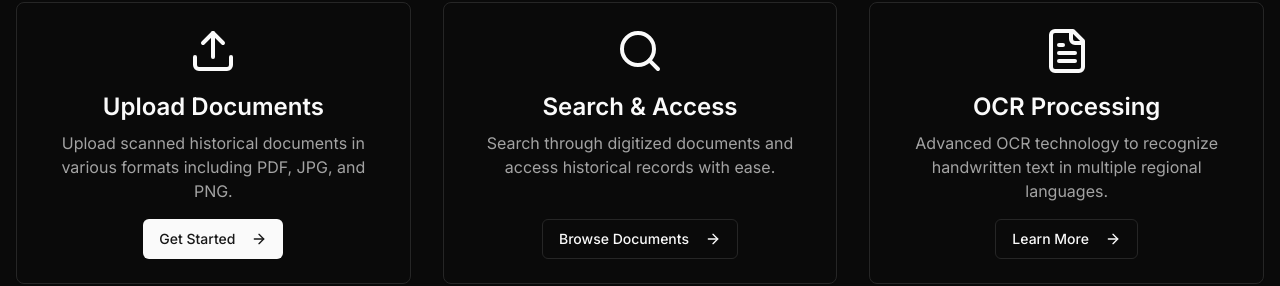
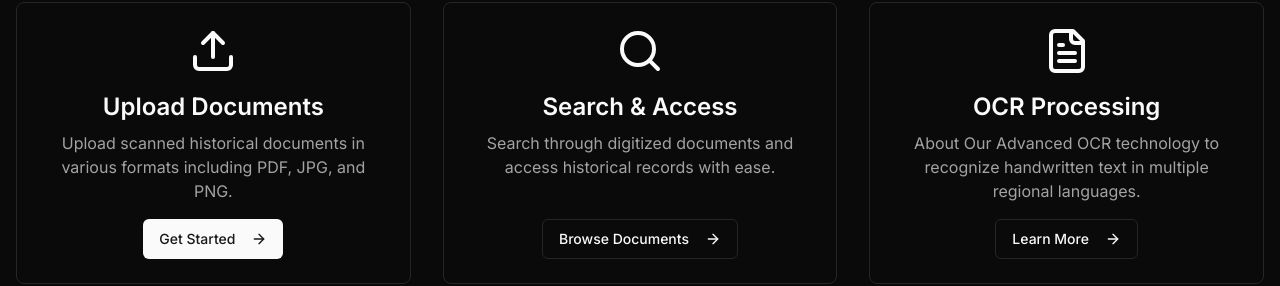
Before and after one commit to Vickydmt/ocrtxt, a Next.js app: page / in a window 1280 px wide. Shown: the part 271-557 px from the top of the page. Built offline with nearby package versions, Linux system fonts and the light colour scheme; no server answers.

Commit message:
Update page.tsx

```diff
--- a/app/page.tsx
+++ b/app/page.tsx
@@ -48,7 +48,7 @@ export default function Home() {
           <FileText className="h-12 w-12 mb-4 text-primary" />
           <h2 className="text-2xl font-semibold mb-2">OCR Processing</h2>
           <p className="text-muted-foreground mb-4">
-            Advanced OCR technology to recognize handwritten text in multiple regional languages.
+            About Our Advanced OCR technology to recognize handwritten text in multiple regional languages.
           </p>
           <div className="mt-auto">
             <Button variant="outline" asChild>
```
